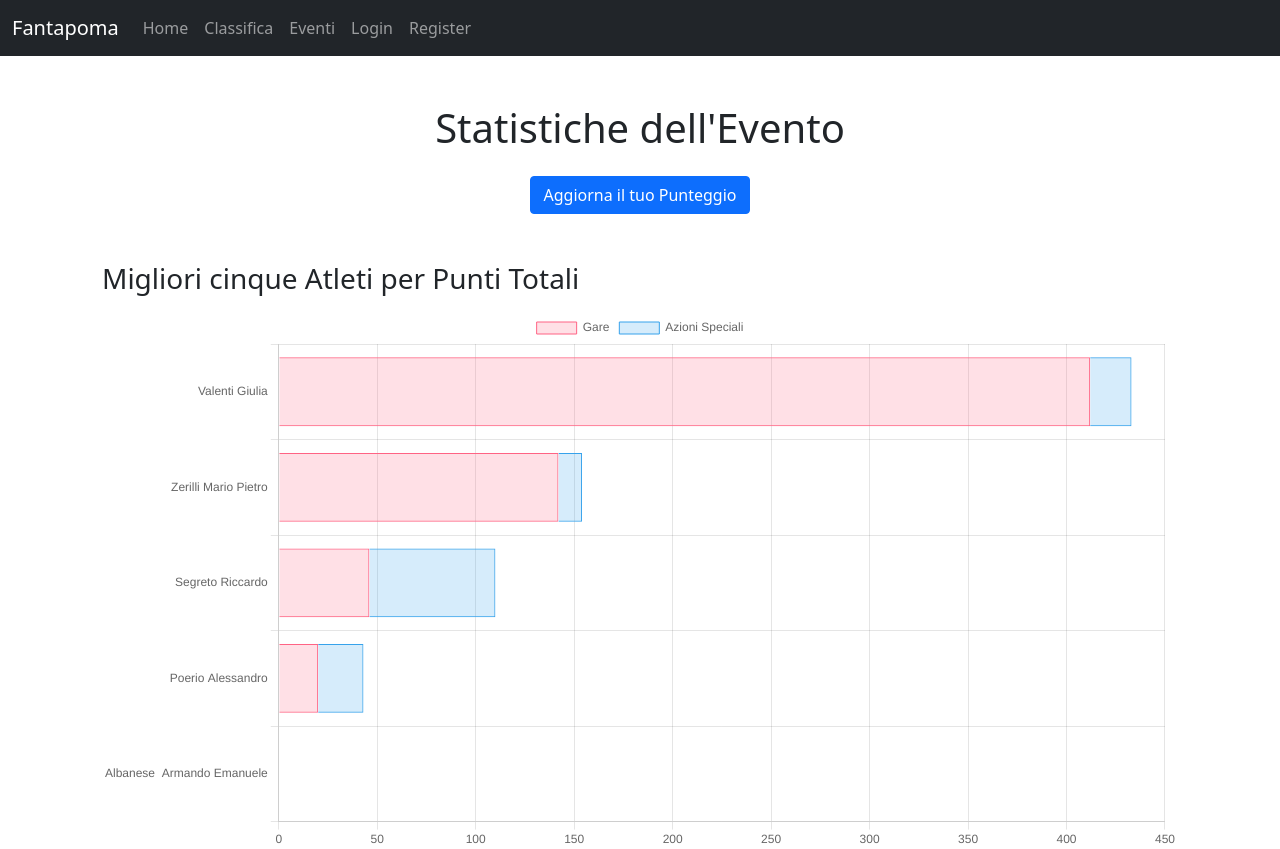
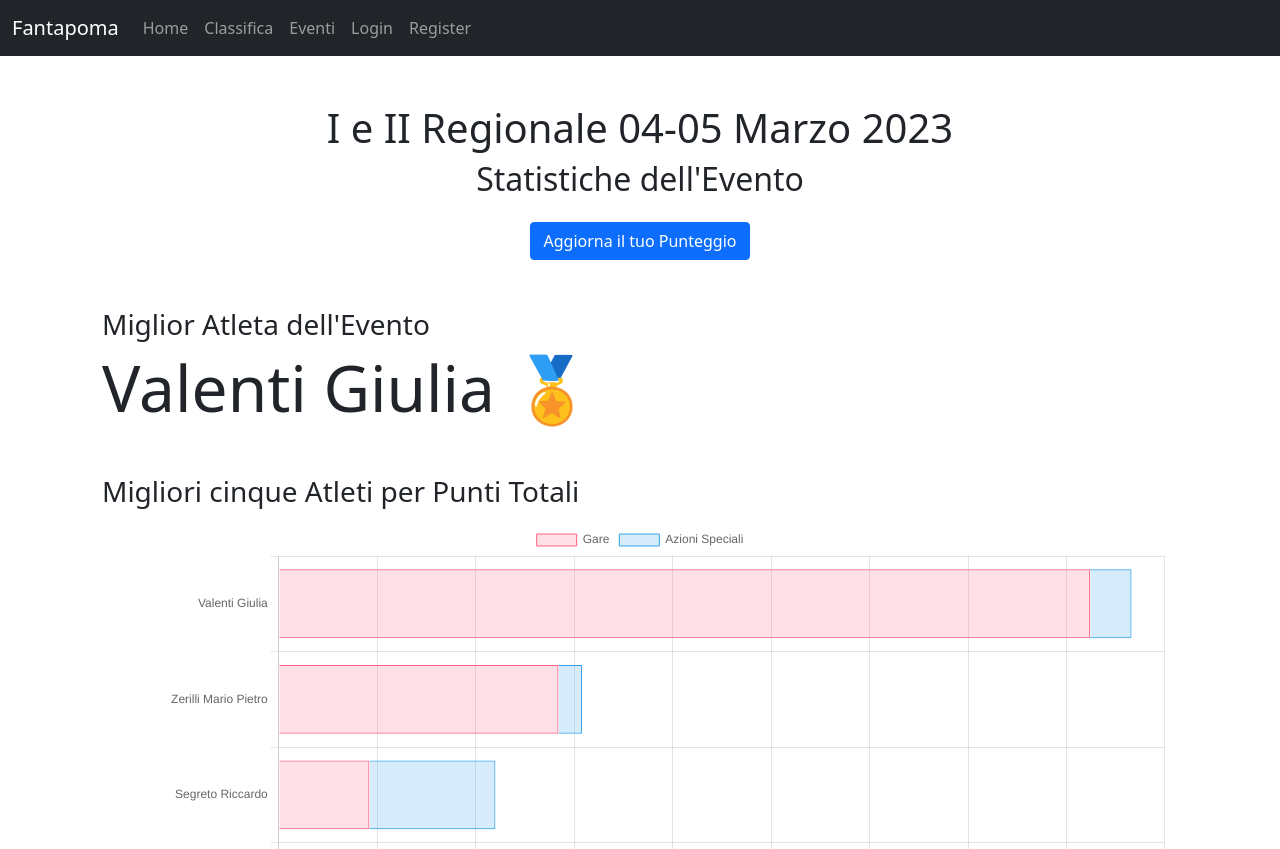
Before and after one commit to fedesss98/scp-django, a Django app: page /fantapoma/statistics/ in a window 1280 px wide. Shown: the top 849 px of the page. Run offline with Django 3.2, Linux system fonts and the light colour scheme; data comes from the database, SQL or seed files in the repository.

Commit message:
Add best athlete of the event

```diff
--- a/fantapoma/templates/fantapoma/statistics.html
+++ b/fantapoma/templates/fantapoma/statistics.html
@@ -8,12 +8,17 @@
 
 <div class="container">
   <header class='container d-flex flex-column align-items-center my-5'>
-    <h1>Statistiche dell'Evento</h1>
+    <h1>I e II Regionale 04-05 Marzo 2023</h1>
+    <h2>Statistiche dell'Evento</h2>
     <a href="{% url 'submit-points' %}" class="btn btn-primary mt-3">
       Aggiorna il tuo Punteggio
     </a>
   </header>
   <main class='container px-2 mx-auto my-5'>
+    <div class="container top">
+      <h3>Miglior Atleta dell'Evento</h3>
+      <h3 class="display-3">{{ best_athlete.name }} {% if best_athlete.user %}<i> a.k.a. {{ best_athlete.user }}</i>{% endif %} &#127941; </p>
+    </div>
     <div class="container top5 top5--overall mt-5 ">
       <h3 class='mb-3'>Migliori cinque Atleti per Punti Totali</h3>
       <canvas id="top_athletes_chart"></canvas>
--- a/fantapoma/views.py
+++ b/fantapoma/views.py
@@ -218,6 +218,7 @@ class StatisticsView(TemplateView):
         ).order_by('-points_sum')[:5]
         top_race_athletes = Athlete.objects.order_by('-race_points')[:5]
         top_actions_athletes = Athlete.objects.order_by('-actions_points')[:5]
+        context['best_athlete'] = top_athletes[0]
         context['top_athletes'] = top_athletes
         context['race_points'] = [athlete.race_points for athlete in top_athletes]
         context['actions_points'] = [athlete.actions_points for athlete in top_athletes]
```
